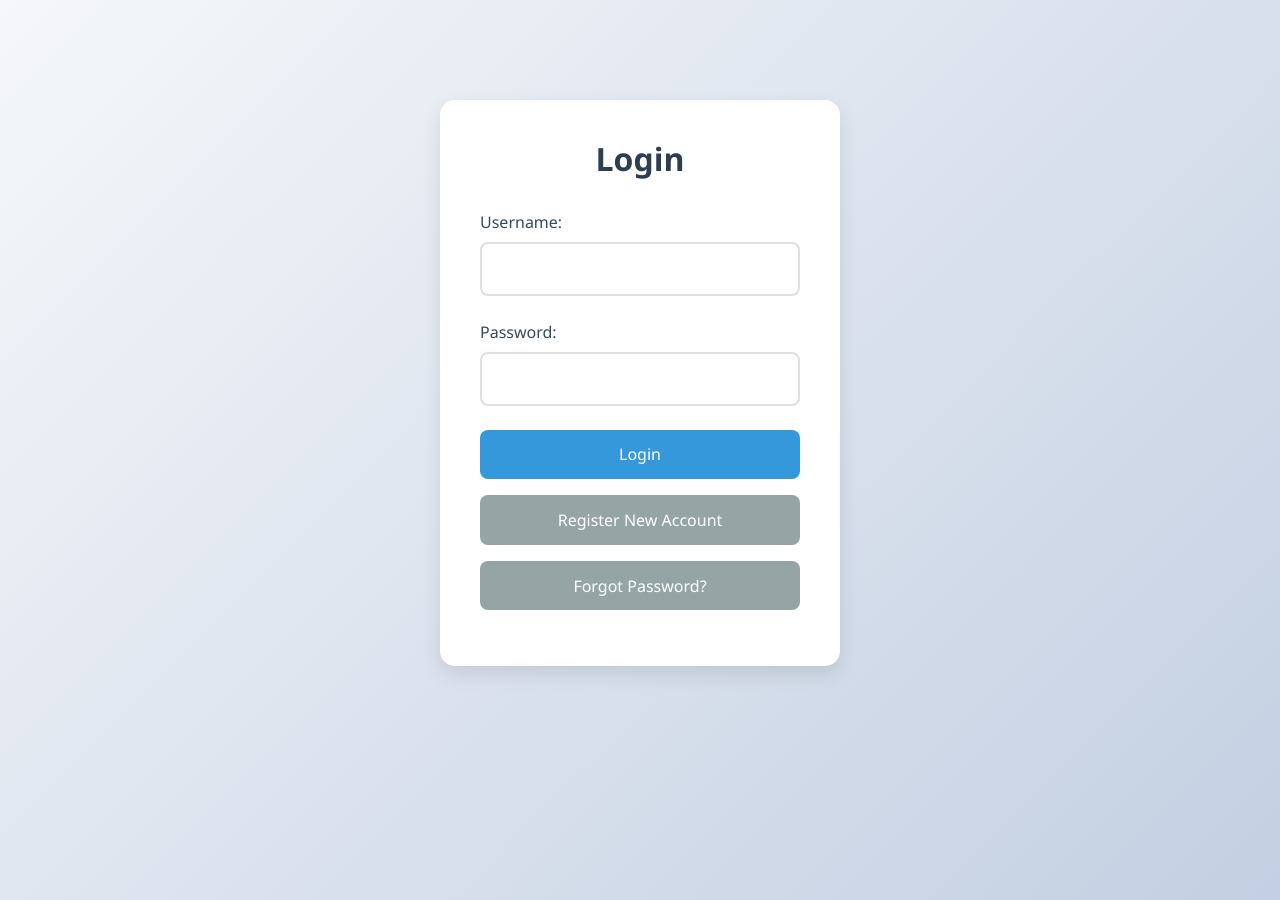
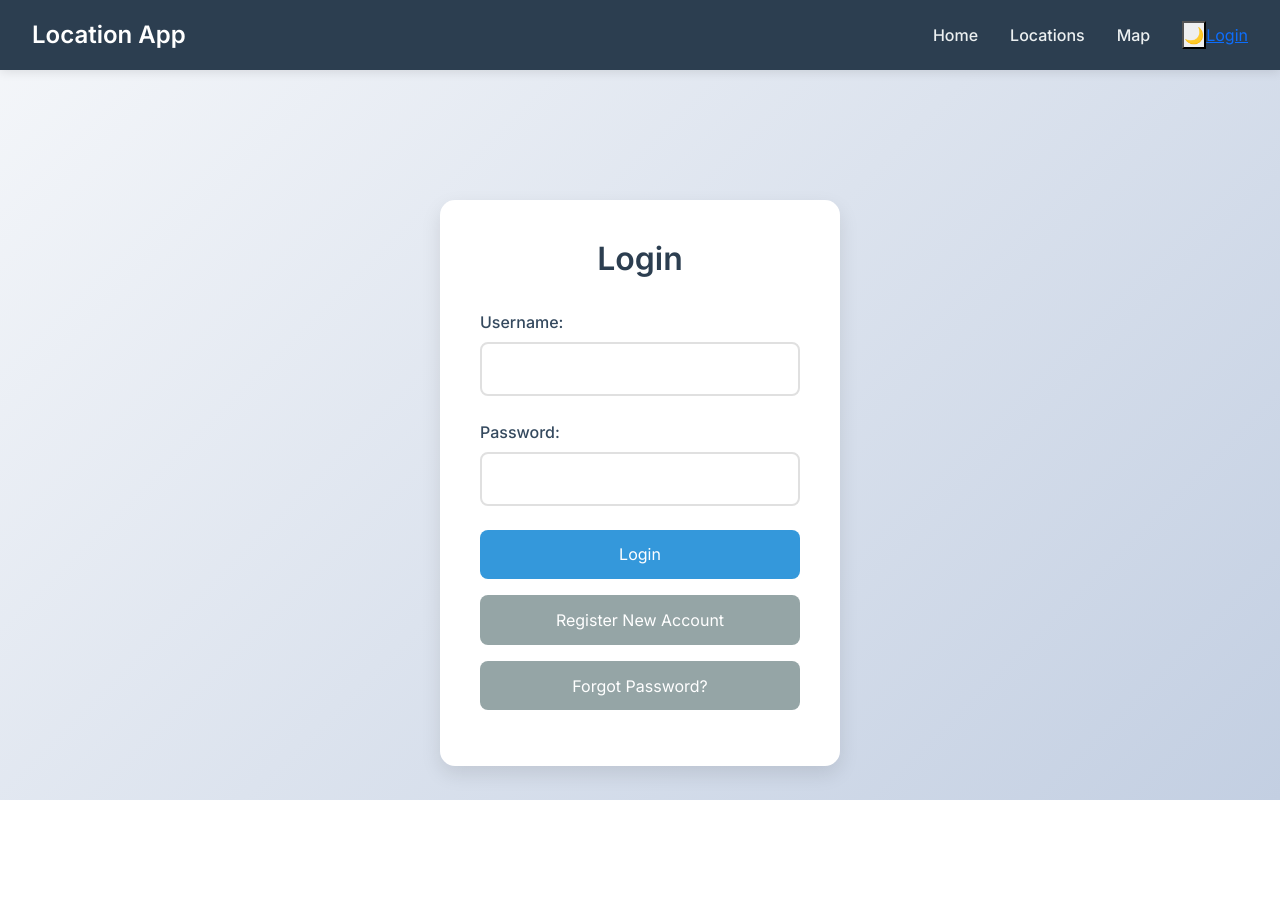
Before and after one commit to Catalpa1maple/CSCI2720-Final-Project, a React (Create React App) app in the folder frontend/: page /login in a window 1280 px wide. After the commit the page ends 800 px from the top, so only its background shows below. Built offline with nearby package versions, Linux system fonts and the light colour scheme; the HTML template or start-up script is replaced by a standard one.

Commit message:
mod login and theme.css

```diff
--- a/frontend/public/index.html
+++ b/frontend/public/index.html
@@ -3,6 +3,7 @@
   <head>
     <meta charset="utf-8" />
     <meta name="viewport" content="width=device-width, initial-scale=1" />
+    <link href="https://fonts.googleapis.com/css2?family=Inter:wght@100..900&amp;display=swap" rel="stylesheet">
     <title>Location App</title>
   </head>
   <body>
--- a/frontend/src/App.js
+++ b/frontend/src/App.js
@@ -1,4 +1,4 @@
-import React from 'react';
+import React, { createContext } from 'react';
 import { BrowserRouter, Switch, Route, Link, Redirect } from 'react-router-dom';
 import Login from './components/Login';
 import AdminDashboard from './components/AdminDashboard';
@@ -9,43 +9,67 @@ import Favourites from './components/Favourites';
 import VenueComments from './components/VenueComments';
 import './loginpage.css';
 
+// Theme Context
+export const ThemeContext = createContext();
+
 class App extends React.Component {
+    state = {
+        isDarkMode: localStorage.getItem('theme') === 'dark'
+    };
+
+    componentDidMount() {
+        // Set initial theme
+        document.documentElement.setAttribute('data-theme', this.state.isDarkMode ? 'dark' : 'light');
+    }
+
+    toggleTheme = () => {
+        this.setState(prevState => {
+            const newMode = !prevState.isDarkMode;
+            localStorage.setItem('theme', newMode ? 'dark' : 'light');
+            document.documentElement.setAttribute('data-theme', newMode ? 'dark' : 'light');
+            return { isDarkMode: newMode };
+        });
+    };
+
     render() {
         return (
+            <ThemeContext.Provider value={{
+                isDarkMode: this.state.isDarkMode,
+                toggleTheme: this.toggleTheme
+            }}>
                 <BrowserRouter>
+                    <div className="app-container">
+                        <Navigation />
+                        <main className="main-content">
                             <Switch>
                                 <Route exact path="/" component={PublicHomePage} />
                                 <Route path="/login" component={Login} />
+                                <Route path="/home" component={HomePage} />
+                                <Route path="/locations" component={venues} />
+                                <Route path="/map" component={Map} />
                                 <PrivateRoute
                                     path="/admin"
                                     component={AdminDashboard}
                                     adminRequired
                                 />
                                 <PrivateRoute
-                        path="/home"
-                        component={HomePage}
-                    />
-                    <PrivateRoute
-                        path="/locations"
-                        component={venues}
-                    />
-
-                    <PrivateRoute
                                     path="/venues/:id/comments"
                                     component={VenueComments}
                                 />
-
                                 <PrivateRoute
                                     path="/favourites"
                                     component={Favourites}
                                 />
                             </Switch>
+                        </main>
+                    </div>
                 </BrowserRouter>
+            </ThemeContext.Provider>
         );
     }
 }
 
-// Component to handle protected routes and authentication
+// PrivateRoute for admin and authenticated-only features
 class PrivateRoute extends React.Component {
     render() {
         const { component: Component, adminRequired = false, ...rest } = this.props;
@@ -57,29 +81,35 @@ class PrivateRoute extends React.Component {
                 {...rest}
                 render={props => {
                     if (!isAuthenticated) {
-                        return <Redirect to="/" />;
+                        return <Redirect to={{
+                            pathname: "/login",
+                            state: { from: props.location }
+                        }} />;
                     }
 
-                    return (
-                        <>
-                            <Navigation />
-                            <Component {...props} />
-                        </>
-                    );
+                    if (adminRequired && !isAdmin) {
+                        return <Redirect to="/home" />;
+                    }
+
+                    return <Component {...props} />;
                 }}
             />
         );
     }
 }
 
-// Navigation bar component with user info and logout
+// Navigation component
 class Navigation extends React.Component {
+    static contextType = ThemeContext;
+
     handleLogout = () => {
         localStorage.clear();
         window.location.href = '/';
     }
 
     render() {
+        const { isDarkMode, toggleTheme } = this.context;
+        const isAuthenticated = localStorage.getItem('token');
         const isAdmin = localStorage.getItem('isadmin') === '1';
         const username = localStorage.getItem('username');
 
@@ -87,20 +117,34 @@ class Navigation extends React.Component {
             <nav className="navbar">
                 <div className="nav-brand">Location App</div>
                 <div className="nav-links">
-                    {/*Demo */}
                     <Link className="nav-link" to="/home">Home</Link>
                     <Link className="nav-link" to="/locations">Locations</Link>
                     <Link className="nav-link" to="/map">Map</Link>
+
+                    {isAuthenticated && (
+                        <>
                             <Link className="nav-link" to="/favourites">Favourites</Link>
-
                             {isAdmin && (
                                 <Link className="nav-link" to="/admin">Admin Panel</Link>
                             )}
+                        </>
+                    )}
+
+                    <div className="user-controls">
+                        <button onClick={toggleTheme} className="theme-toggle">
+                            {isDarkMode ? '☀️' : '🌙'}
+                        </button>
+
+                        {isAuthenticated ? (
                             <div className="user-info">
                                 <span>Welcome, {username}</span>
                                 <button onClick={this.handleLogout} className="logout-button">
                                     Logout
                                 </button>
+                            </div>
+                        ) : (
+                            <Link to="/login" className="login-button">Login</Link>
+                        )}
                     </div>
                 </div>
             </nav>
--- a/frontend/src/components/PublicHomePage.js
+++ b/frontend/src/components/PublicHomePage.js
@@ -5,10 +5,10 @@ class PublicHomePage extends React.Component {
     render() {
         return (
             <>
-                <nav className="public-navbar">
+                {/* <nav className="public-navbar">
                     <div className="public-nav-brand">Location App</div>
                     <Link to="/login" className="login-nav-button">Login</Link>
-                </nav>
+                </nav> */}
                 <main className="content">
                     <h1>Welcome to Our Application</h1>
                     {/* Your public content here */}
--- a/frontend/src/loginpage.css
+++ b/frontend/src/loginpage.css
@@ -1,9 +1,20 @@
 /* General Styles */
 * {
+
     margin: 0;
     padding: 0;
     box-sizing: border-box;
-    font-family: 'Segoe UI', Tahoma, Geneva, Verdana, sans-serif;
+    /* font-family: 'Segoe UI', Tahoma, Geneva, Verdana, sans-serif; */
+    font-family: "Inter", sans-serif;
+
+}
+
+main {
+    position: absolute;
+    top: 100px;
+    bottom: 100px;
+    left: 100px;
+    right: 100px;
 }
 
 body {
--- /dev/null
+++ b/frontend/src/themes.css
@@ -0,0 +1,27 @@
+:root {
+    /* Light theme variables */
+    --primary-bg: #ffffff;
+    --secondary-bg: #f0f2f5;
+    --primary-text: #333333;
+    --secondary-text: #65676b;
+    --border-color: #dddfe2;
+    --nav-bg: #ffffff;
+    --card-bg: #ffffff;
+    --button-bg: #1877f2;
+    --button-text: #ffffff;
+    --hover-bg: #f0f2f5;
+}
+
+[data-theme='dark'] {
+    /* Dark theme variables */
+    --primary-bg: #18191a;
+    --secondary-bg: #242526;
+    --primary-text: #e4e6eb;
+    --secondary-text: #b0b3b8;
+    --border-color: #3e4042;
+    --nav-bg: #242526;
+    --card-bg: #242526;
+    --button-bg: #2d88ff;
+    --button-text: #ffffff;
+    --hover-bg: #3a3b3c;
+}
```
Also changed, not shown: frontend/src/ThemeContext.js (added, +29 -0 lines). Lines whose indentation alone changed are shown as unchanged.
